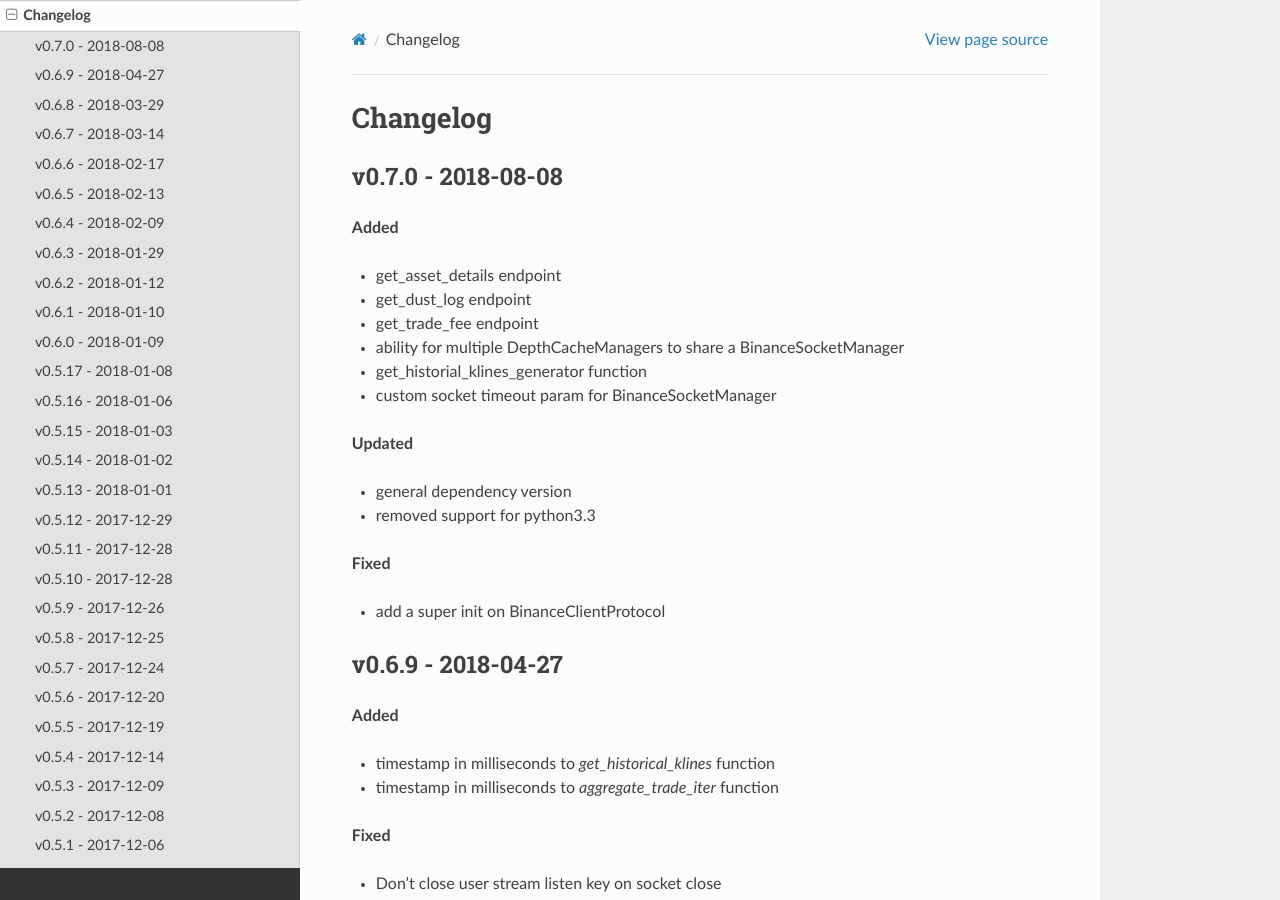
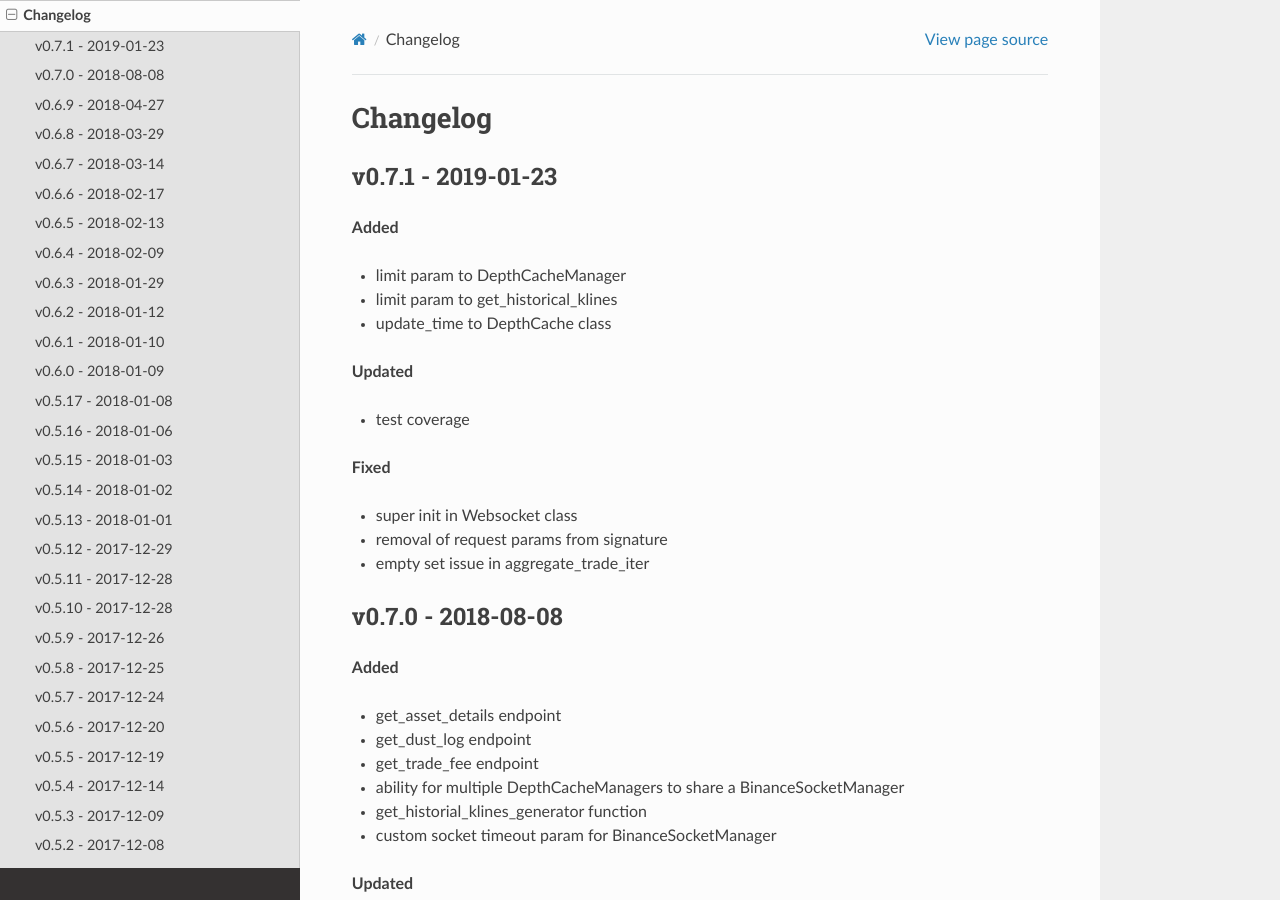
Before and after one commit to astro0099/python_BSC, a Sphinx documentation site: the page built from docs/changelog.rst, in a window 1280 px wide and 900 px high. Built offline with Sphinx 7.4.7 and the Read the Docs theme 2.0.0, drawn with Linux system fonts in a browser that asks for light colours; formulas are drawn with MathJax 3.

Commit message:
Update to v0.7.1

```diff
--- a/README.rst
+++ b/README.rst
@@ -1,5 +1,5 @@
 ================================
-Welcome to python-binance v0.7.0
+Welcome to python-binance v0.7.1
 ================================
 
 .. image:: https://img.shields.io/pypi/v/python-binance.svg
--- a/docs/changelog.rst
+++ b/docs/changelog.rst
@@ -1,5 +1,25 @@
 Changelog
 =========
+
+v0.7.1 - 2019-01-23
+^^^^^^^^^^^^^^^^^^^
+
+**Added**
+
+- limit param to DepthCacheManager
+- limit param to get_historical_klines
+- update_time to DepthCache class
+
+**Updated**
+
+- test coverage
+
+**Fixed**
+
+- super init in Websocket class
+- removal of request params from signature
+- empty set issue in aggregate_trade_iter
+
 
 v0.7.0 - 2018-08-08
 ^^^^^^^^^^^^^^^^^^^
--- a/setup.py
+++ b/setup.py
@@ -3,7 +3,7 @@ from setuptools import setup
 
 setup(
     name='python-binance',
-    version='0.7.0',
+    version='0.7.1',
     packages=['binance'],
     description='Binance REST API python implementation',
     url='https://github.com/sammchardy/python-binance',
```
